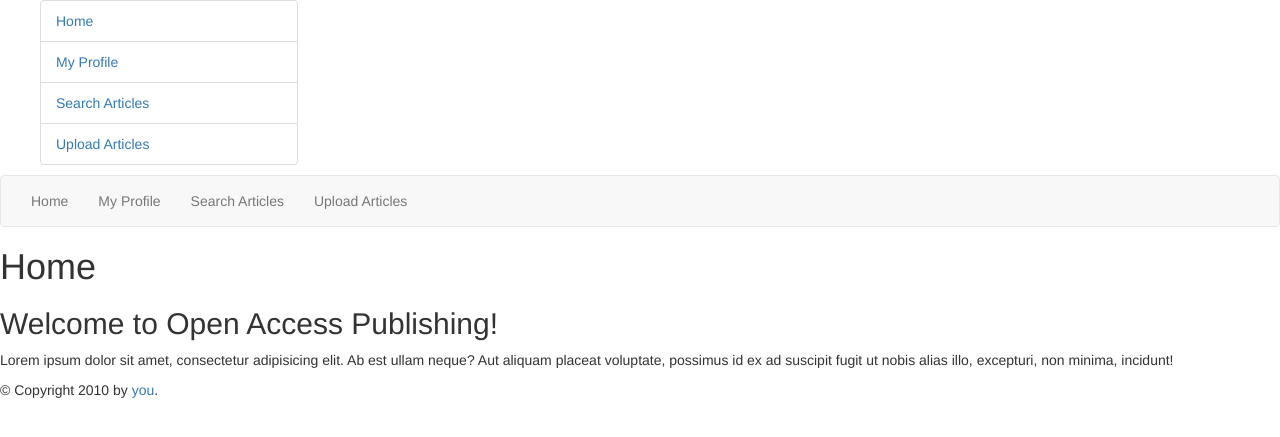
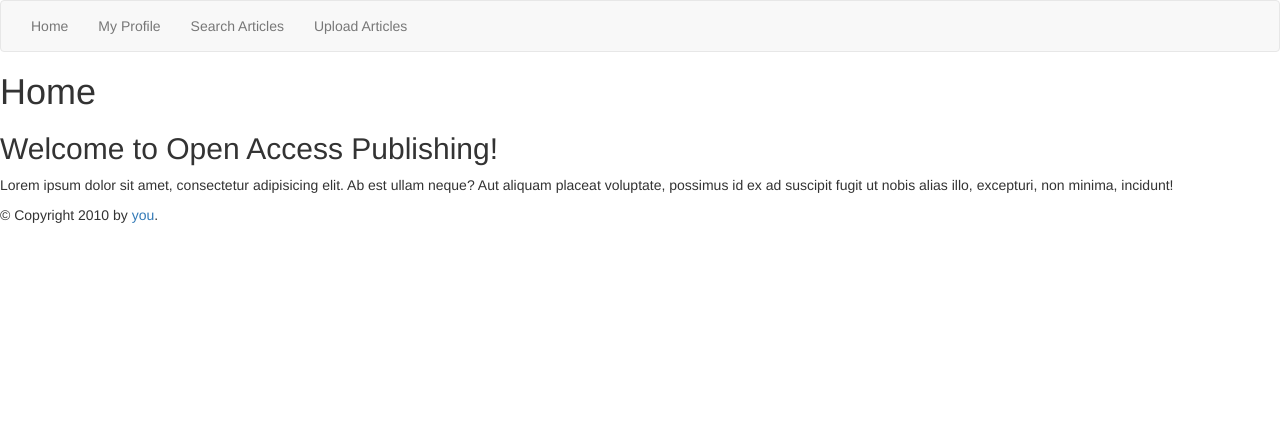
Before and after one commit to jenkinjk/RHIT-Senior-Project-Open-Access-Publishing-System-Sean-Feeney, a Flask app: page /home in a window 1280 px wide. Shown: the top 437 px of the page. Run offline with Flask 2, Linux system fonts and the light colour scheme; some libraries are stand-ins or nearby versions.

Commit message:
removed some leftover code from my previous commit, sorry!

```diff
--- a/flask_code/templates/base.html
+++ b/flask_code/templates/base.html
@@ -8,28 +8,6 @@
     {% endblock %}
   </head>
   <body>
-
-
-
-
-  <div class="row">
-    <div class="col-lg-3">
-      <ul>
-        <li class="list-group-item">
-          <a href="/home" method="get">Home</a>
-        </li>
-        <li class="list-group-item">
-          <a href="/profile" method="get">My Profile</a>
-        </li>
-        <li class="list-group-item">
-          <a href="/search" method="get">Search Articles</a>
-        </li>
-        <li class="list-group-item">
-          <a href="/upload" method="get">Upload Articles</a>
-        </li>
-      </ul>
-    </div>
-  </div>
 
 {% block navbar %}
 <nav class="navbar navbar-default">
```
